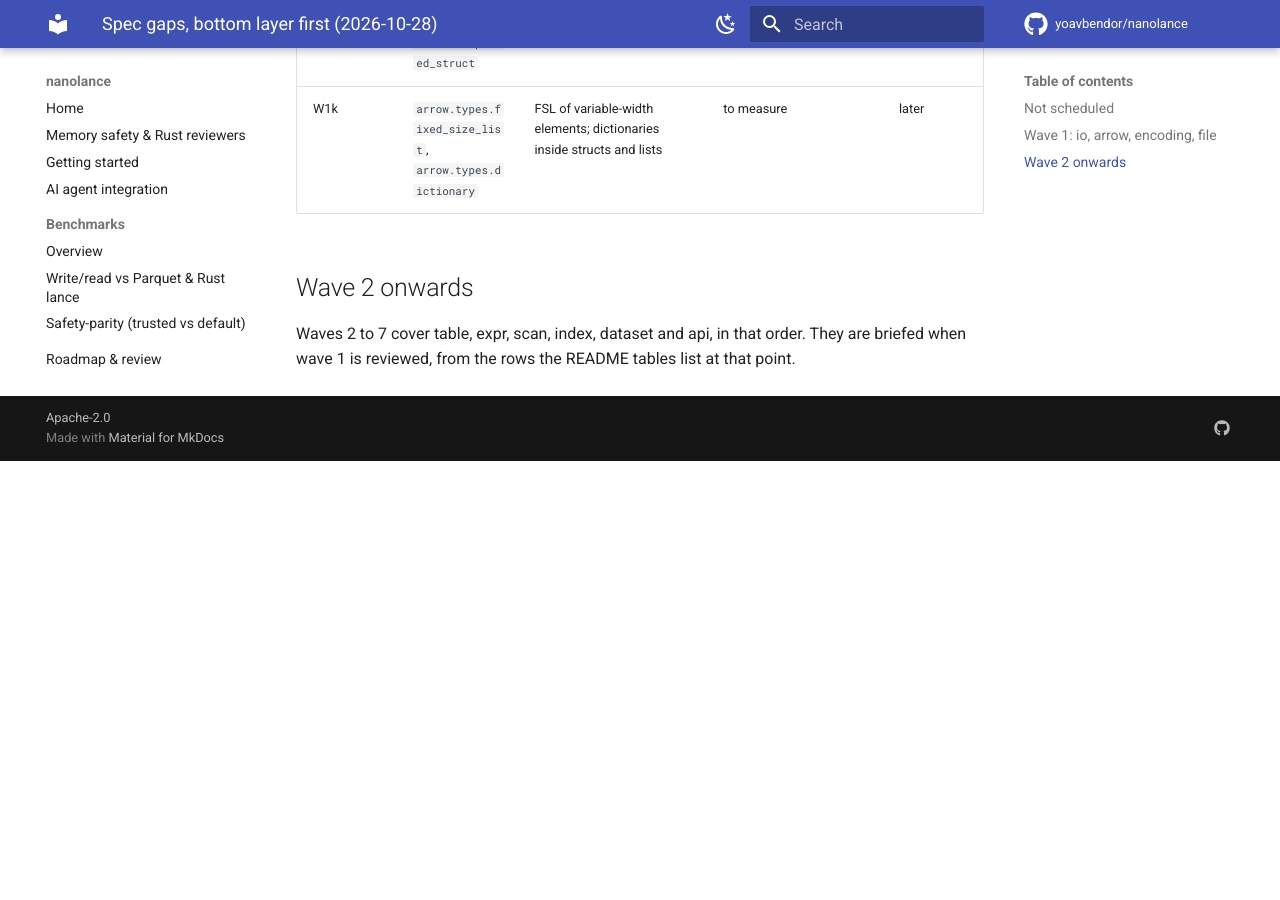
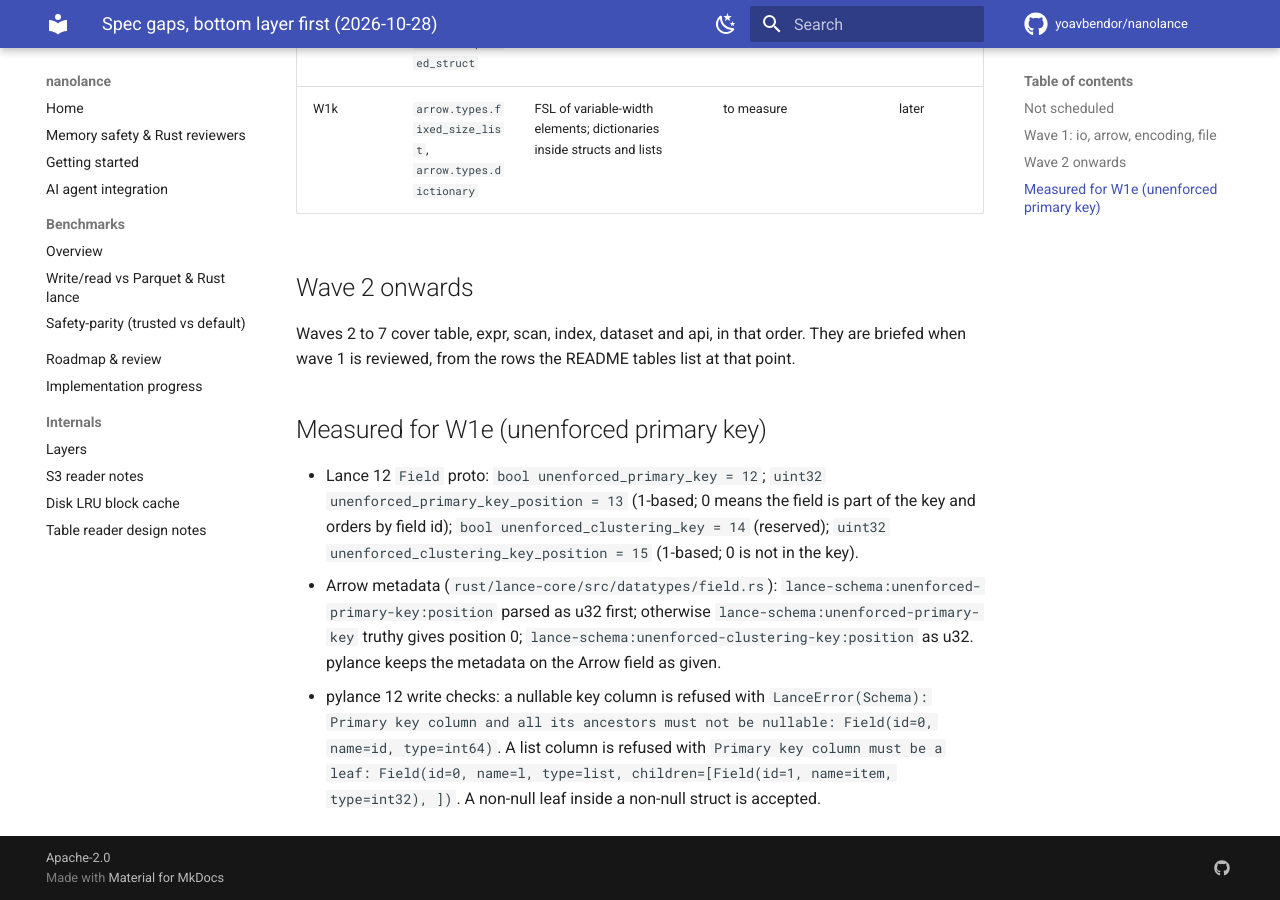
Before and after one commit to yoavbendor/nanolance, an MkDocs documentation site: the page built from docs/tasks/SPEC_GAPS.md, in a window 1280 px wide and 900 px high, scrolled down 2045 px. Built offline with MkDocs 1.6.1 and Material for MkDocs 9.7.7, drawn with Linux system fonts in a browser that asks for light colours; comment, search, counter and statistics services are not loaded; before the commit the page ends 2506 px from its top, so only the background shows below that.

Commit message:
docs: pylance's unenforced primary key, measured for W1e
Claude-Session: https://claude.ai/code/session_014PGy9PK68gHvyR8T1r5ueY

```diff
--- a/docs/tasks/SPEC_GAPS.md
+++ b/docs/tasks/SPEC_GAPS.md
@@ -46,3 +46,17 @@ These stay as they are until a user asks, or the Lance pin moves:
 
 Waves 2 to 7 cover table, expr, scan, index, dataset and api, in that order. They are briefed when wave 1 is
 reviewed, from the rows the README tables list at that point.
+
+## Measured for W1e (unenforced primary key)
+
+- Lance 12 `Field` proto: `bool unenforced_primary_key = 12`; `uint32 unenforced_primary_key_position = 13`
+  (1-based; 0 means the field is part of the key and orders by field id); `bool unenforced_clustering_key = 14`
+  (reserved); `uint32 unenforced_clustering_key_position = 15` (1-based; 0 is not in the key).
+- Arrow metadata (`rust/lance-core/src/datatypes/field.rs`): `lance-schema:unenforced-primary-key:position`
+  parsed as u32 first; otherwise `lance-schema:unenforced-primary-key` truthy gives position 0;
+  `lance-schema:unenforced-clustering-key:position` as u32. pylance keeps the metadata on the Arrow field
+  as given.
+- pylance 12 write checks: a nullable key column is refused with `LanceError(Schema): Primary key column and all
+  its ancestors must not be nullable: Field(id=0, name=id, type=int64)`. A list column is refused with
+  `Primary key column must be a leaf: Field(id=0, name=l, type=list, children=[Field(id=1, name=item,
+  type=int32), ])`. A non-null leaf inside a non-null struct is accepted.
```
